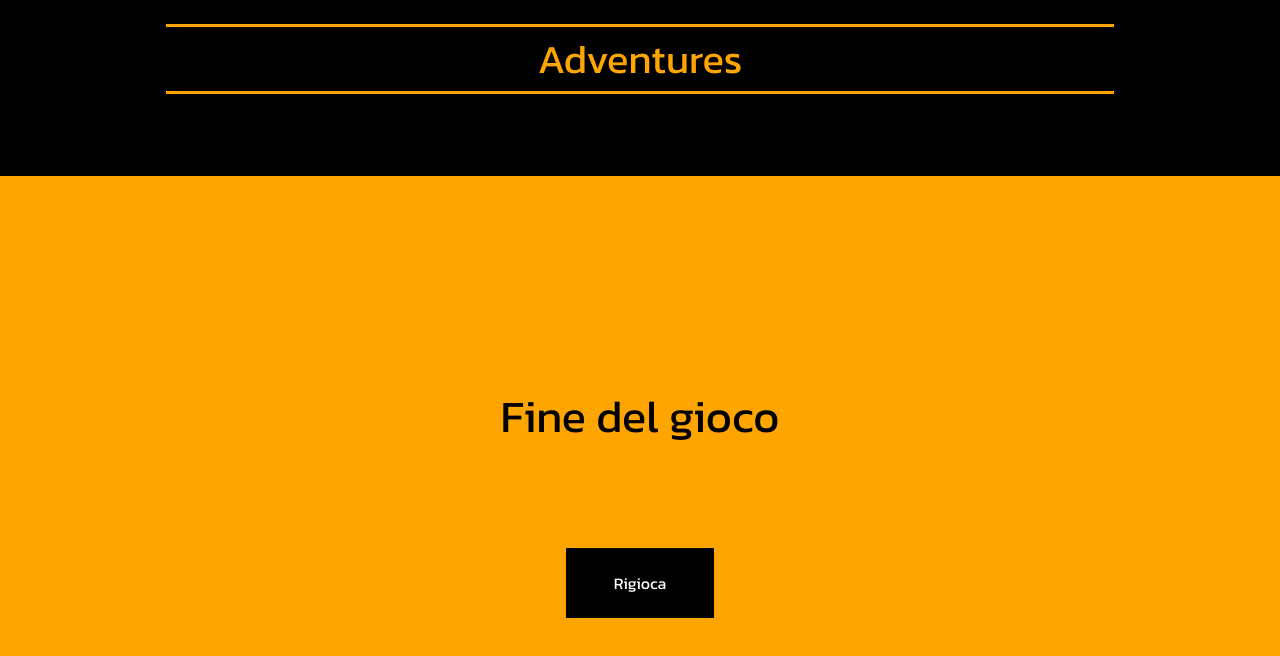
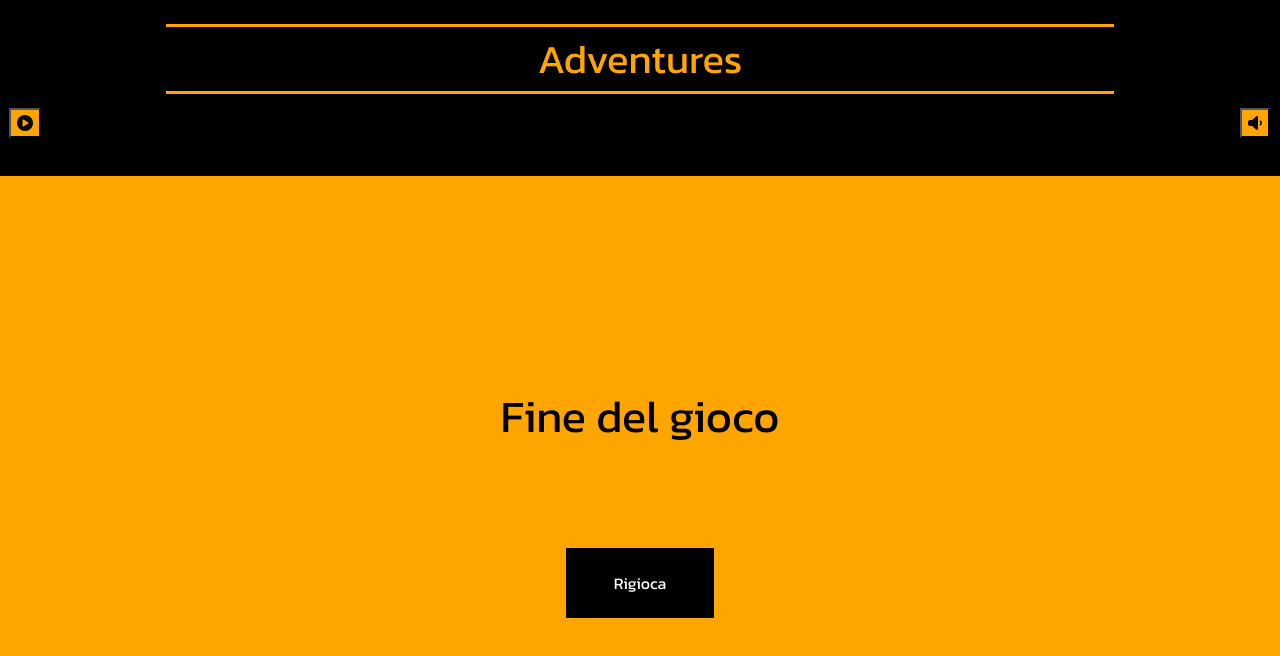
Before and after one commit to Valeria-Caramellino/New_Adventure, a Vue app: page /died in a window 1280 px wide. Shown: the top 656 px of the page. Built offline with nearby package versions, Linux system fonts and the light colour scheme; no server answers.

Commit message:
gestione canzone e icone

```diff
--- a/src/App.vue
+++ b/src/App.vue
@@ -1,31 +1,118 @@
 <script>
 
 
-export default{
-  name:"",
-  components:{
+export default {
+  name: "App",
+
+  data() {
+    return {
+      audio: null,
+      isPlay: false,
+      isMuted: false,
+    };
+  },
+  methods: {
+
+    playPause() {
+      if (this.audio.paused) {
+        this.audio.play();
+        this.isPlay = true;
+      } else {
+        this.audio.pause();
+        this.isPlay = false;
+      }
+
+    },
+
+
+
+    changeVolume() {
+
+      this.isMuted = !this.isMuted;
+      this.audio.volume = this.isMuted ? 0 : 1;
+    },
+
+
 
   },
-  data(){
-    return{
-
-    }
-  },
-  methods:{
-
+  mounted() {
+    this.audio = this.$refs.myAudio;
   }
 }
 </script>
 
 <template>
+  <body>
 
-  <router-view>
 
-  </router-view>
+    <router-view>
 
+    </router-view>
+
+
+    <audio ref="myAudio" loop>
+      <source src="/canzone.mp3" type="audio/mp3">
+
+    </audio>
+    <div class="container-fluid sx">
+      <div class="row ">
+
+        <div class="my">
+          <button @click="playPause" v-if="audio">
+            <i :class="{ 'fa-solid fa-circle-play': !isPlay, 'fa-solid fa-circle-pause': isPlay }"></i>
+
+          </button>
+        </div>
+
+      </div>
+    </div>
+    <div class="container-fluid dx">
+      <div class="row">
+        <div class="my">
+
+          <button @click="changeVolume">
+            <i :class="{ 'fa-solid fa-volume-low': !isMuted, 'fa-solid fa-volume-xmark': isMuted }"></i>
+          </button>
+
+        </div>
+      </div>
+    </div>
+
+
+
+  </body>
 </template>
 
 <style lang="scss" scoped>
 @use './style/style.scss' as*;
 
+.container-fluid {
+  width: 50px;
+  position: fixed;
+  top: 12%;
+}
+
+div.sx {
+  left: 0%;
+
+}
+
+div.dx {
+  right: 0%;
+
+}
+
+.my {
+
+  //background-color: chartreuse;
+  width: 45px;
+  margin: auto;
+  display: flex;
+  justify-content: center;
+  padding: 0.75rem;
+
+  button {
+    background-color: $orange;
+  }
+}
 </style>
```
